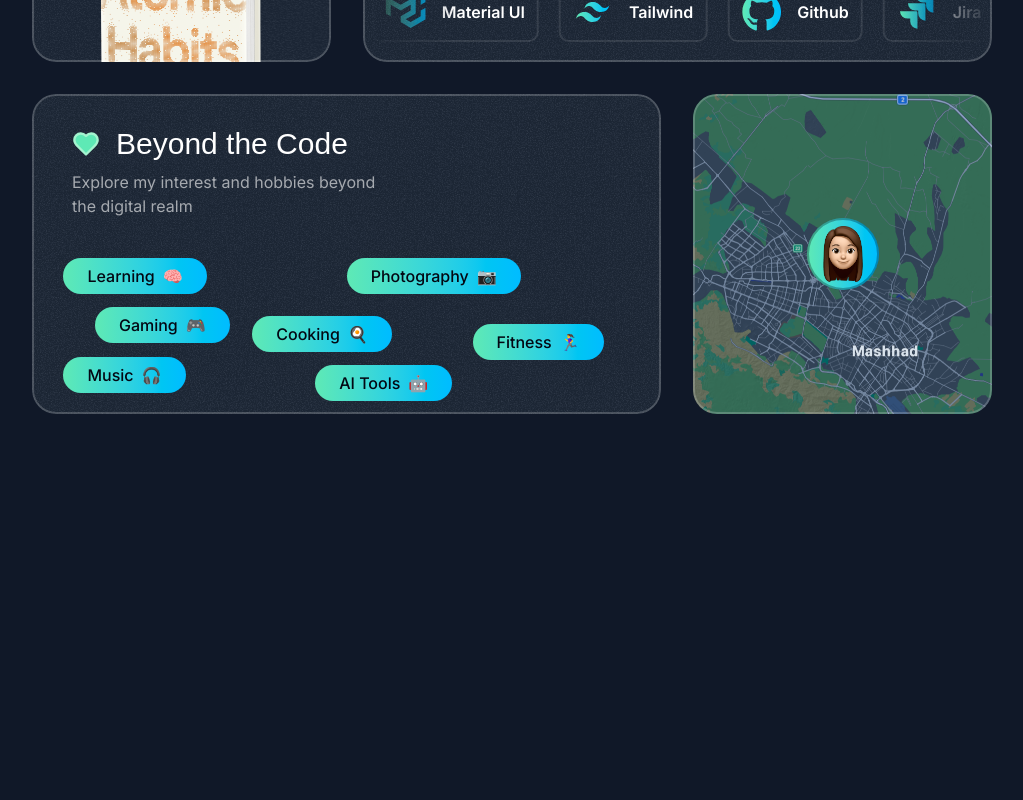
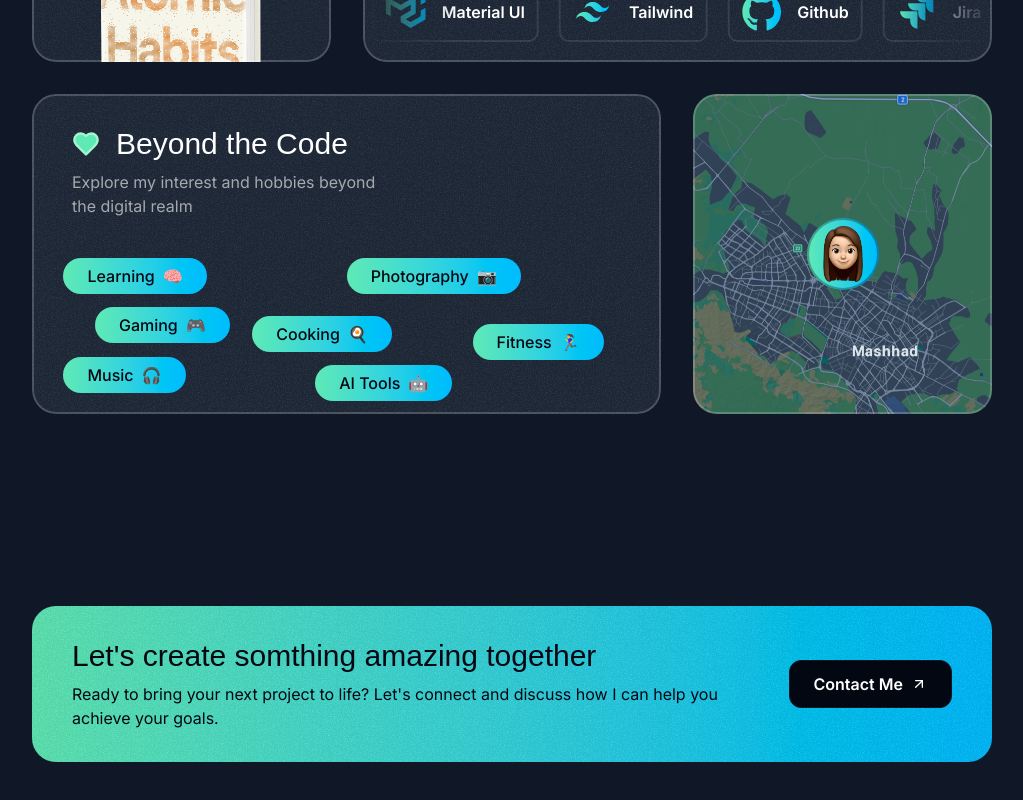
Before and after one commit to ShimaSafari/portfolio, a Next.js app: page / in a window 1280 px wide. Shown: the part 3952-4752 px from the top of the page, without its empty margins (128-1151 px from the left). Before the commit the page ends 4478 px from the top, so only its background shows below. Built offline with nearby package versions, Linux system fonts and the light colour scheme; a web font is replaced by a local one.

Commit message:
add Contact Section

```diff
--- a/src/app/page.tsx
+++ b/src/app/page.tsx
@@ -1,4 +1,5 @@
 import { AboutSection } from "@/sections/About";
+import { ContactSection } from "@/sections/Contact";
 import { Header } from "@/sections/Header";
 import { HeroSection } from "@/sections/Hero";
 import { ProjectsSection } from "@/sections/Projects";
@@ -14,6 +15,7 @@
       <TapeSection />
       <TestimonialsSection />
       <AboutSection />
+      <ContactSection />
     </div>
   );
 }
--- a/src/sections/Contact.tsx
+++ b/src/sections/Contact.tsx
@@ -1,3 +1,33 @@
+import { ArrowUpRight } from "lucide-react";
+import grainImage from "@/assets/images/grain.jpg";
 export const ContactSection = () => {
-  return <div>Contact Section</div>;
+  return (
+    <div className="py-16 pt-14 lg:py-24 lg:pt-20">
+      <div className="container">
+        <div className="relative overflow-hidden z-0 bg-gradient-to-r from-emerald-300 to-sky-400 text-gray-950 py-8 px-10 rounded-3xl text-center md:text-left">
+          <div
+            className="absolute inset-0 opacity-8 -z-10"
+            style={{ backgroundImage: `url(${grainImage.src})` }}
+          ></div>
+          <div className="flex flex-col md:flex-row gap-8 md:gap-16 items-center">
+            <div>
+              <h2 className="font-serif text-2xl md:text-3xl">
+                Let's create somthing amazing together
+              </h2>
+              <p className="text-sm md:text-base mt-2">
+                Ready to bring your next project to life? Let's connect and
+                discuss how I can help you achieve your goals.
+              </p>
+            </div>
+            <div>
+              <button className="text-white bg-gray-950 inline-flex items-center px-6 h-12 rounded-xl gap-2 w-max border  border-gray-900">
+                <span className="font-semibold">Contact Me</span>
+                <ArrowUpRight className="size-4" />
+              </button>
+            </div>
+          </div>
+        </div>
+      </div>
+    </div>
+  );
 };
```
